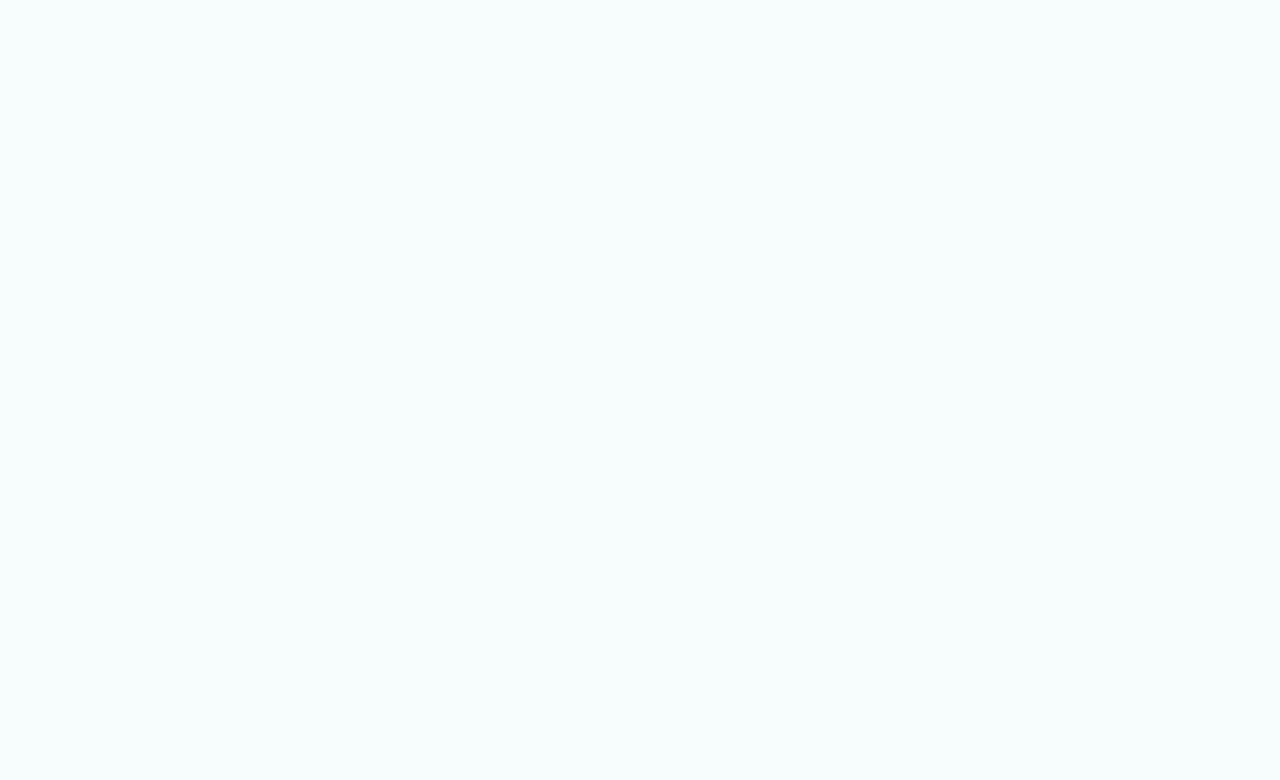
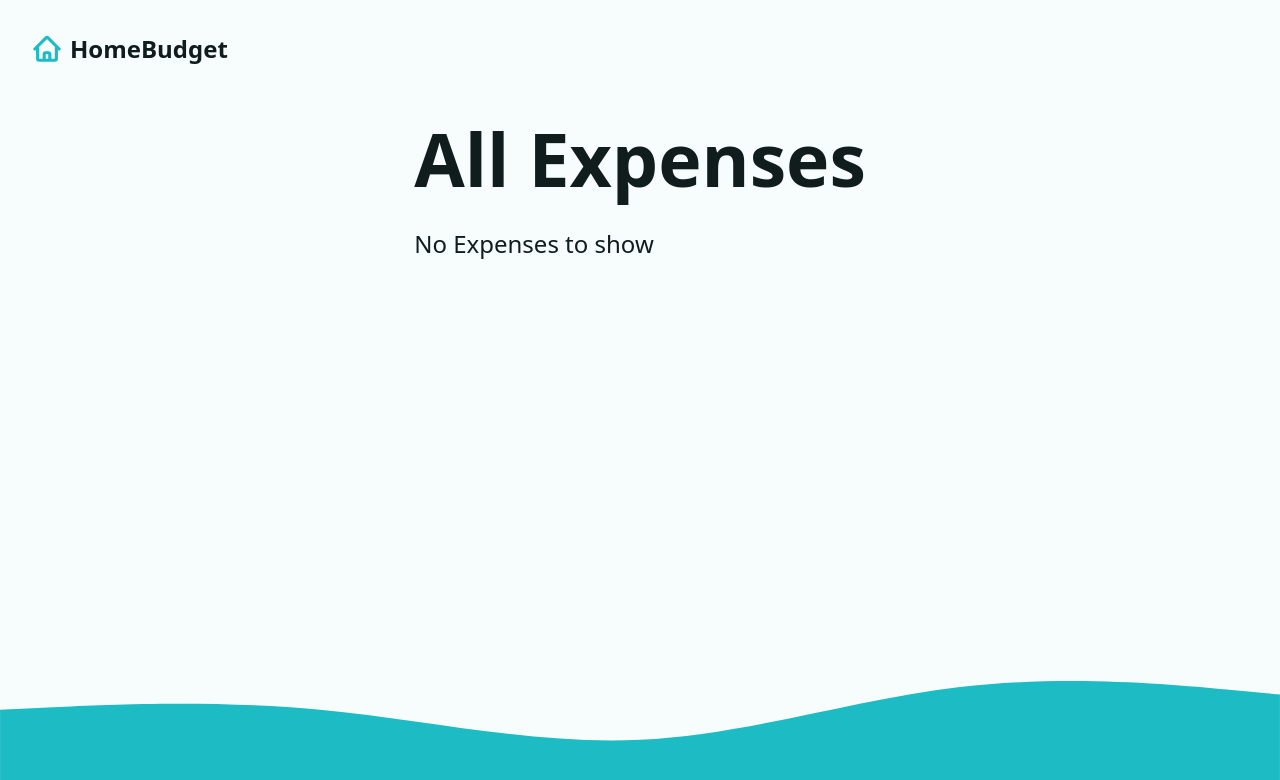
Before and after one commit to CynicalMan/Expenses-App, a React (Vite) app: page /expenses in a window 1280 px wide. Before the commit this address had no page. Shown: the top 780 px of the page. Built offline with nearby package versions, Linux system fonts and the light colour scheme.

Commit message:
expenses page

```diff
--- a/src/App.jsx
+++ b/src/App.jsx
@@ -4,6 +4,7 @@ import {
 } from "react-router-dom";
 import Dashboard , { dashboardAction, dashboardLoader} from "./views/Dashboard";
 import Error from "./views/Error";
+import ExpensesPage, { expensesLoader } from "./views/ExpensesPage";
 import Main, {mainLoader} from "./layouts/Main";
 import { logoutAction } from './actions/Logout.js'
 import { ToastContainer } from 'react-toastify';
@@ -24,6 +25,11 @@ const router = createBrowserRouter([
         errorElement: <Error/>
       },
       {
+        path: "expenses",
+        element: <ExpensesPage />,
+        loader: expensesLoader,
+      },
+      {
         path: 'logout',
         action: logoutAction,
       }
--- a/src/views/Dashboard.jsx
+++ b/src/views/Dashboard.jsx
@@ -1,4 +1,4 @@
-import { useLoaderData } from "react-router-dom";
+import { Link, useLoaderData } from "react-router-dom";
 import { createBudget, fetchData, wait, createExpense } from "../helpers/helpers"
 import Intro from "../components/Intro";
 import { toast } from "react-toastify";
@@ -96,7 +96,20 @@ const Dashboard = () => {
                                         && (
                                             <div className="grid-md">
                                                 <h2>Recent Expenses</h2>
-                                                <Table expenses={expenses.sort((a, b) => b.createdAt - a.createdAt)} />
+                                                <Table
+                                                    expenses={expenses
+                                                        .sort((a, b) => b.createdAt - a.createdAt)
+                                                        .slice(0,8)
+                                                }
+                                                />
+                                                {expenses.length > 8 && (
+                                                    <Link
+                                                        to="expenses"
+                                                        className="btn btn--dark"
+                                                    >
+                                                        View All Expenses
+                                                    </Link>
+                                                )}
                                             </div>
                                         )
                                     }
--- /dev/null
+++ b/src/views/ExpensesPage.jsx
@@ -0,0 +1,34 @@
+import { useLoaderData } from "react-router-dom";
+import { fetchData } from "../helpers/helpers";
+import Table from "../components/Table";
+
+export function expensesLoader() {
+    const expenses = fetchData("expenses");
+
+    return { expenses }
+}
+
+
+const ExpensesPage = () => {
+
+    const { expenses } = useLoaderData()
+
+
+    return (
+        <div className="grid-lg">
+            <h1>All Expenses</h1>
+            {
+                expenses && expenses.length > 0
+                    ? (
+                        <div className="grid-md">
+                            <h2>Recent Expenses <small>({expenses.length} total)</small></h2>
+                            <Table expenses={expenses} />
+                        </div>
+                    )
+                    : <p>No Expenses to show</p>
+            }
+        </div>
+    )
+}
+
+export default ExpensesPage
```
